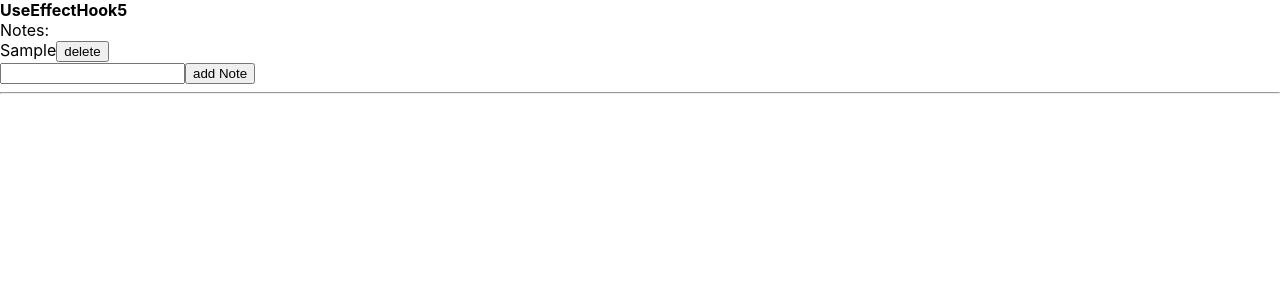
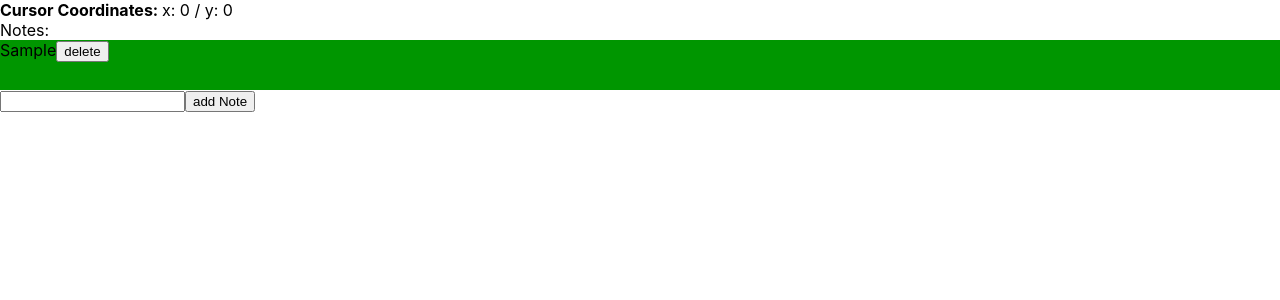
Before and after one commit to savovsky/react-hooks, a React (Create React App) app: page / in a window 1280 px wide. Both pictures are taken after typing "Sample" into the empty fields and a click on the button "add Note". Shown: the top 300 px of the page. Built offline with nearby package versions, Linux system fonts and the light colour scheme; the HTML template or start-up script is replaced by a standard one.

Commit message:
Custom hooks examples - added.

```diff
--- a/src/App.js
+++ b/src/App.js
@@ -8,7 +8,9 @@ import React from 'react';
 // import UseEffectHook2 from './components/useEffect/UseEffectHook2';
 // import UseEffectHook3 from './components/useEffect/UseEffectHook3';
 // import UseEffectHook4 from './components/useEffect/UseEffectHook4';
-import UseEffectHook5 from './components/useEffect/UseEffectHook5';
+// import UseEffectHook5 from './components/useEffect/UseEffectHook5';
+// import CustomHook1 from './components/customHooks/CustomHook1';
+import CustomHook2 from './components/customHooks/CustomHook2';
 
 const App = () => {
   return (
@@ -22,7 +24,9 @@ const App = () => {
       {/* <UseEffectHook2 /> */}
       {/* <UseEffectHook3 count={0} /> */}
       {/* <UseEffectHook4 count={0} /> */}
-      <UseEffectHook5 />
+      {/* <UseEffectHook5 /> */}
+      {/* <CustomHook1 /> */}
+      <CustomHook2 />
     </>
   );
 }
--- /dev/null
+++ b/src/components/customHooks/CustomHook1.js
@@ -0,0 +1,33 @@
+import React, { useState } from 'react';
+
+const useMousePosition = () => {
+  const [position, setPosition] = useState({ x: 0, y: 0});
+
+  console.log('addEventListener');
+  document.addEventListener('mousemove', (e) => {
+    setPosition({
+      x: e.pageX,
+      y: e.pageY
+    })
+  });
+
+  return position;
+}
+
+// WARNIG - every state change in the custom Hook useMousePosition,
+// will trigger new render of MousePosition Component and
+// each render will call useMousePosition() and
+// each custom Hook useMousePosition call will add a new EventListener...
+// your browser is going to crash...
+
+const CustomHook1 = () => {
+  const position = useMousePosition();
+
+  return (
+    <>
+      <div>{position.x}, {position.y}</div>
+    </>
+  );
+}
+
+export default CustomHook1;
--- /dev/null
+++ b/src/components/customHooks/CustomHook2.js
@@ -0,0 +1,36 @@
+import React, { useState } from 'react';
+import CursorCoordinates from './components/CursorCoordinates';
+import Note from './components/Note';
+
+const CustomHook2 = () => {
+  const [notes, setNotes] = useState([]);
+  const [title, setTilte] = useState('');
+
+  const addNote = (e) => {
+    e.preventDefault();
+    setNotes([
+      ...notes,
+      { title }
+    ]);
+    setTilte('');
+  };
+
+  const removeNote = (title) => {
+    setNotes(notes.filter((note) => note.title !== title));
+  };
+
+  return (
+    <>
+      <strong>Cursor Coordinates: </strong>
+      <CursorCoordinates />
+      <div>Notes:</div>
+      {notes.map((note) => <Note key={note.title} note={note} removeNote={removeNote} />)}
+      <form onSubmit={addNote}>
+        <input value={title} onChange={(e) => setTilte(e.target.value)}/>
+        <button>add Note</button>
+      </form>
+    </>
+  );
+}
+
+export default CustomHook2;
--- /dev/null
+++ b/src/components/customHooks/components/CursorCoordinates.js
@@ -0,0 +1,14 @@
+import React from 'react';
+import useMousePosition from '../hooks/useMousePosition'
+
+const CursorCoordinates = () => {
+  const position = useMousePosition();
+
+  return (
+      <span>
+        x: {position.x} / y: {position.x}
+      </span>
+  );
+}
+
+export default CursorCoordinates;
--- /dev/null
+++ b/src/components/customHooks/components/Note.js
@@ -0,0 +1,20 @@
+import React from 'react';
+import useMousePosition from '../hooks/useMousePosition'
+
+const Note = ({ note, removeNote }) => {
+  const position = useMousePosition();
+
+  return (
+    <>
+      <div style={{
+          backgroundColor: `rgb(${position.x}, 150, ${position.y})`,
+          height: 50
+      }}>
+        {note.title}
+        <button onClick={() => removeNote(note.title)}>delete</button>
+      </div>
+    </>
+  );
+}
+
+export default Note;
--- /dev/null
+++ b/src/components/customHooks/hooks/useMousePosition.js
@@ -0,0 +1,27 @@
+import { useState, useEffect } from 'react';
+
+const useMousePosition = () => {
+  const [position, setPosition] = useState({ x: 0, y: 0});
+
+  useEffect(() => {
+    const handleMouseMove = (e) => {
+
+      setPosition({
+        x: e.pageX,
+        y: e.pageY
+      })
+    };
+
+    console.log('Add EventListener');
+    document.addEventListener('mousemove', handleMouseMove);
+
+    return () => {
+      console.log('Remove EventListener');
+      document.removeEventListener('mousemove', handleMouseMove);
+    }
+  }, []);
+
+  return position;
+}
+
+export { useMousePosition as default }
```
